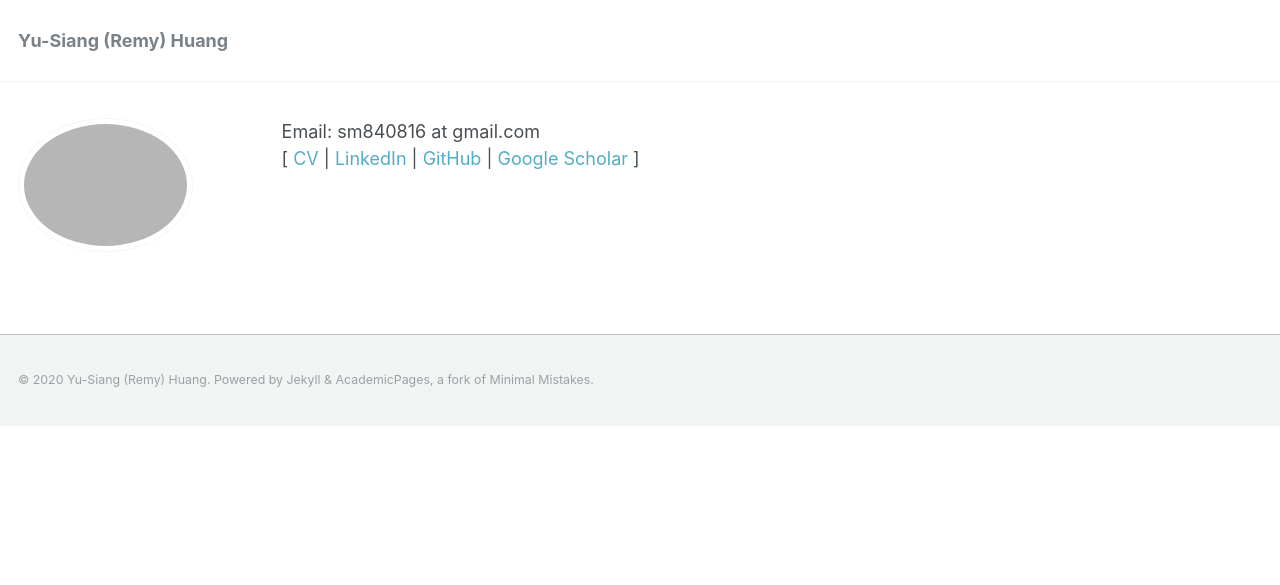
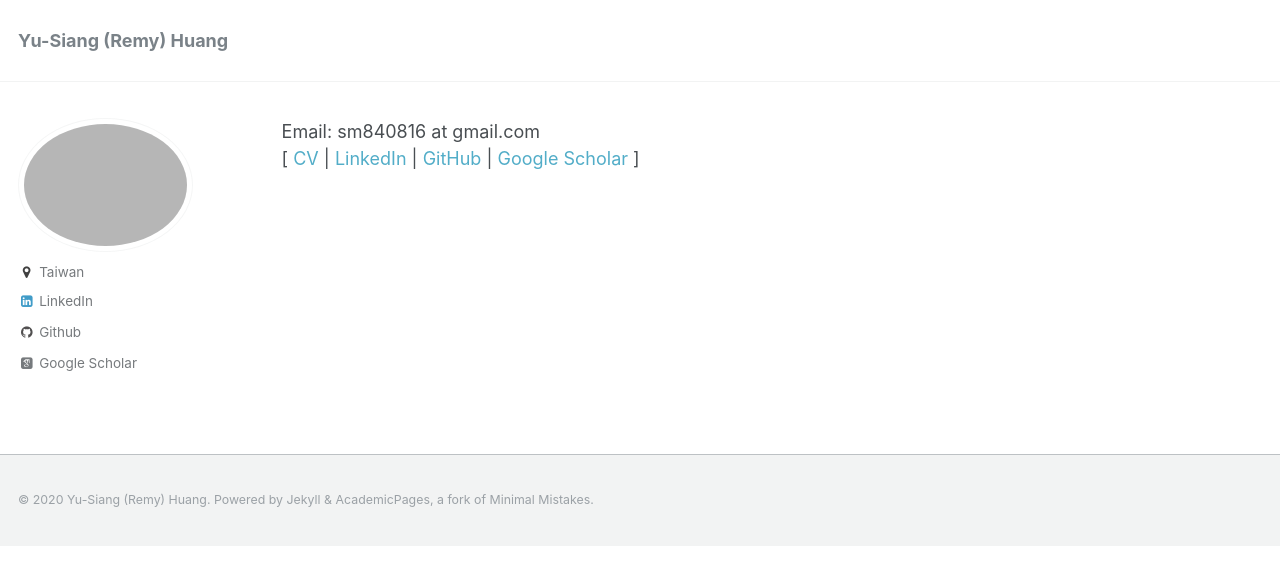
Before and after one commit to remyhuang/remyhuang.github.io, a Jekyll site: the page built from _pages/about.md, in a window 1280 px wide. Shown: the top 585 px of the page. Built offline with Jekyll 4.4.1, drawn with Linux system fonts in a browser that asks for light colours; some web fonts are replaced.

Commit message:
Update _config.yml

```diff
--- a/_config.yml
+++ b/_config.yml
@@ -76,12 +76,12 @@ analytics:
 
 # Site Author
 author:
-  name             : ""
+  name             :
   avatar           : "IMG_29311.jpg"
   bio              :
-  location         :
+  location         : "Taiwan"
   employer         :
-  googlescholar    :
+  googlescholar    : "https://scholar.google.com.tw/citations?user=QA28Z3wAAAAJ"
   email            :
   uri              :
   bitbucket        :
@@ -90,12 +90,12 @@ author:
   flickr           :
   facebook         :
   foursquare       :
-  github           :
+  github           : "remyhuang"
   google_plus      :
   keybase          :
   instagram        :
   lastfm           :
-  linkedin         :
+  linkedin         : "yu-siang-huang-b88669141"
   orcid            :
   pinterest        :
   soundcloud       :
```
